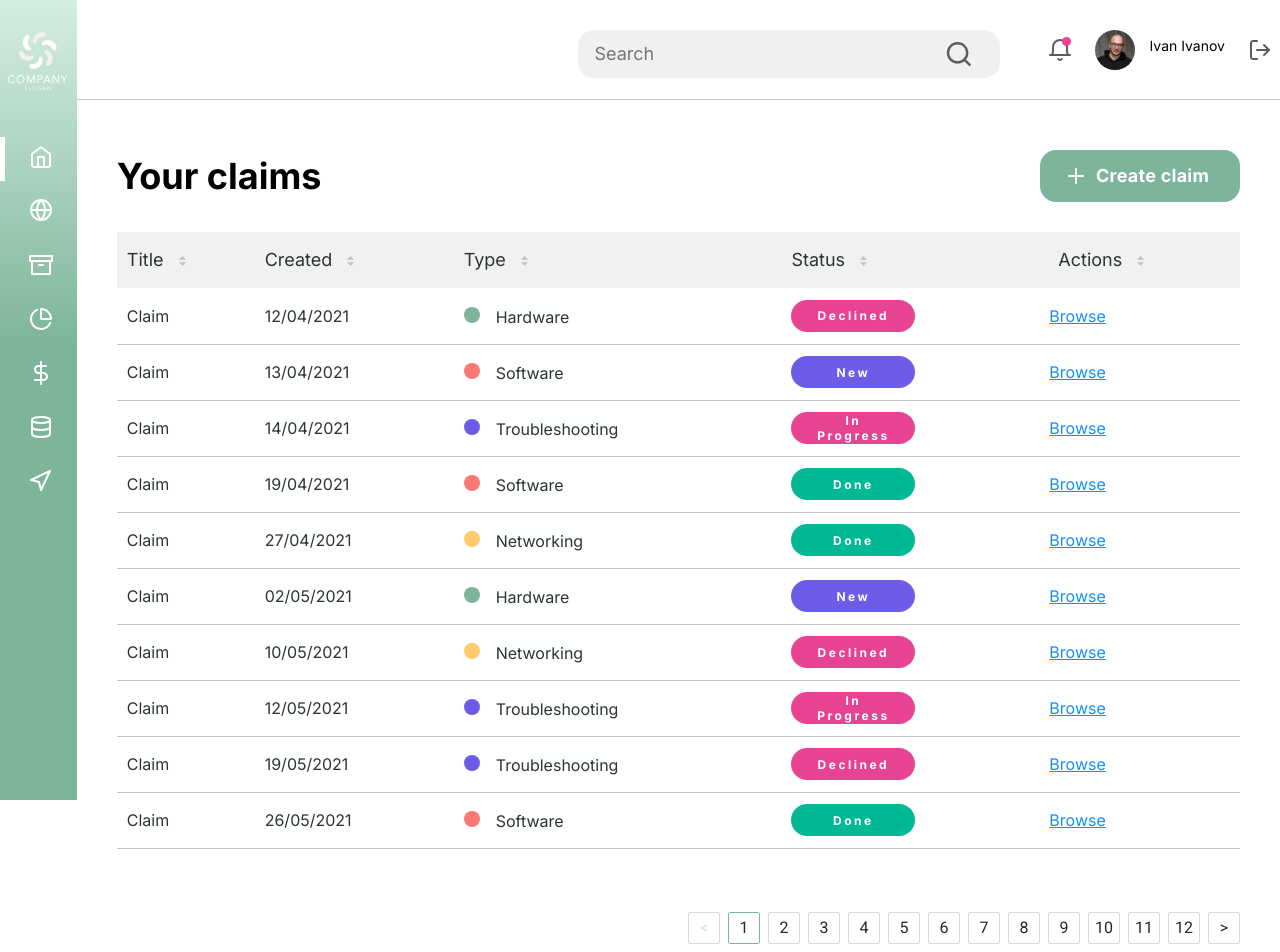
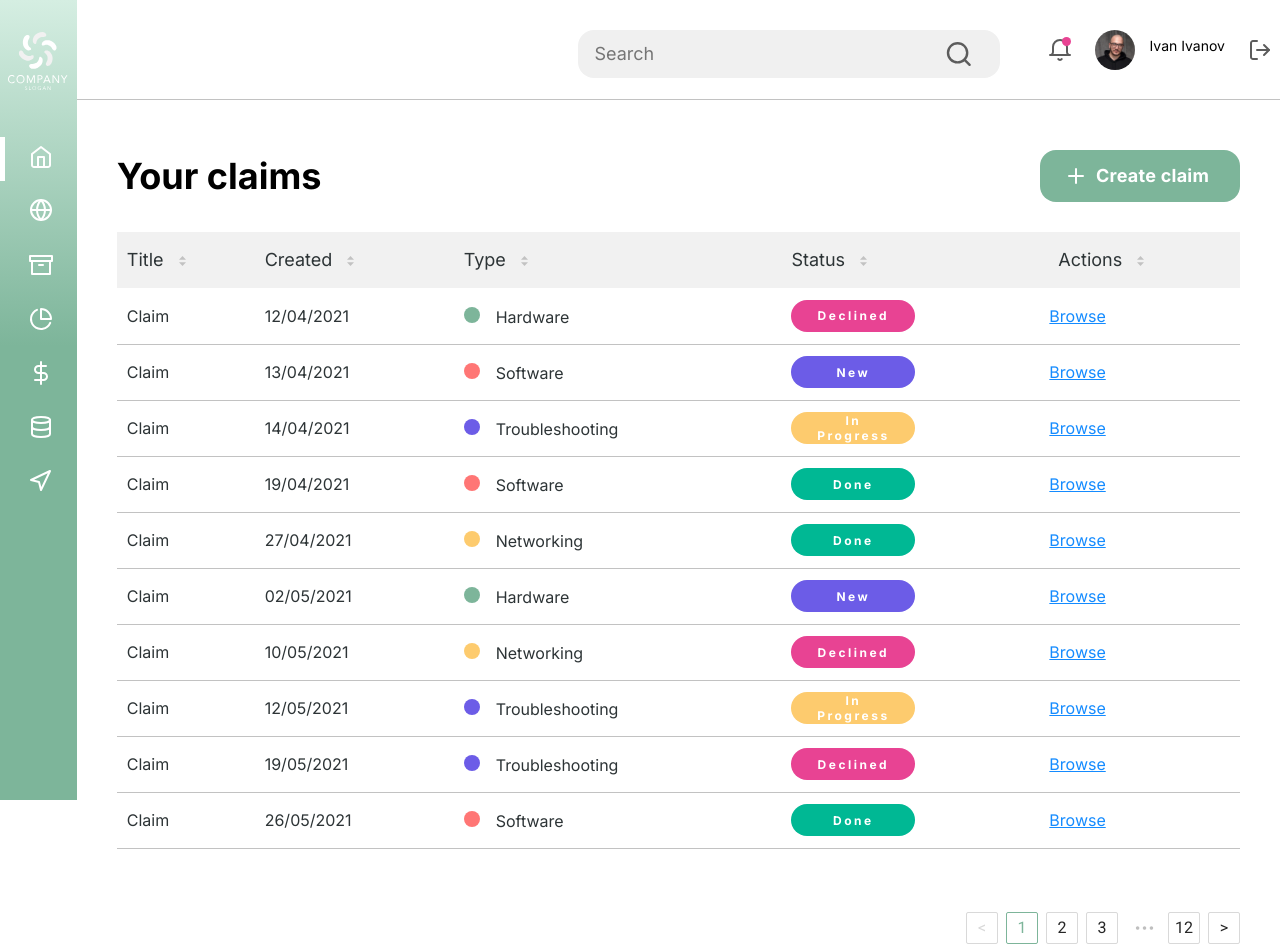
Before and after one commit to HarutQanaqaryan/neo-project, a React (Create React App) app: page / in a window 1280 px wide. Shown: the top 952 px of the page. Built offline with nearby package versions, Linux system fonts and the light colour scheme.

Commit message:
add: did pagination for claims table

```diff
--- a/src/components/pagination.tsx
+++ b/src/components/pagination.tsx
@@ -1,9 +1,9 @@
-import { SlowBuffer } from "buffer";
 import { useEffect, useState } from "react";
 import { NavLink, useLocation } from "react-router-dom";
 import { paginationsNumberCells } from "../helpers/paginetionNumbers";
 import "../styles/pagination.scss";
 import { PaginationNavLink } from "./paginationLink";
+import elipsis from "../assets/icons/pagination-elipsis.svg";
 
 interface PageType {
   claimPerPage: number;
@@ -21,6 +21,8 @@ export const Pagination = (prop: PageType) => {
   const [isFistElem, setIsFirstElem] = useState(true);
   const [isLastElem, setIsLastElem] = useState(false);
   const url = useLocation();
+  let beforePages = prop.currentPage - 2;
+  let afterPages = prop.currentPage + 2;
 
   useEffect(() => {
     sessionStorage.setItem("Current Page", String(prop.currentPage));
@@ -39,6 +41,17 @@ export const Pagination = (prop: PageType) => {
     );
   }, [prop.currentPage, pageNums.length]);
 
+  const renderPaginate = (num: number, current: boolean) => {
+    return (
+      <PaginationNavLink
+        url={url.pathname}
+        current={current}
+        num={num}
+        paginate={prop.paginate}
+        key={Math.random()}
+      />
+    );
+  };
   return (
     <div className="your-claims-pagination">
       <NavLink
@@ -50,15 +63,32 @@ export const Pagination = (prop: PageType) => {
       >
         {"<"}
       </NavLink>
-      {pageNums.map((el: any) => (
-        <PaginationNavLink
-          url={url.pathname}
-          current={el.current}
-          num={el.num}
-          paginate={prop.paginate}
-          key={Math.random()}
-        />
-      ))}
+      <>
+        {renderPaginate(pageNums[0].num, pageNums[0].current)}
+        {prop.currentPage > 3 && (
+          <img src={elipsis} alt="Ellipsis" className="pagination-ellipsis" />
+        )}
+        {pageNums.map((el) => {
+          if (el.num === 1) {
+            return false;
+          }
+          if (el.num === pageNums.length) {
+            return false;
+          }
+          if (el.num >= beforePages && el.num <= prop.currentPage)
+            return renderPaginate(el.num, el.current);
+          if (el.num <= afterPages && el.num >= prop.currentPage)
+            return renderPaginate(el.num, el.current);
+          return true;
+        })}
+        {prop.currentPage < pageNums.length - 2 && (
+          <img src={elipsis} alt="Ellipsis" className="pagination-ellipsis" />
+        )}
+        {renderPaginate(
+          pageNums[pageNums.length - 1].num,
+          pageNums[pageNums.length - 1].current
+        )}
+      </>
       <NavLink
         to={`${url.pathname}`}
         className={`pagination-item ${
--- a/src/helpers/checkClaimStatusColor.ts
+++ b/src/helpers/checkClaimStatusColor.ts
@@ -1,12 +1,9 @@
 export const checkClaimStatusColor = (status: string) => {
   switch (status) {
-    case "Declined": {
-      return "#E84393";
-    }
     case "New": {
       return "#6C5CE7";
     }
-    case "In progress": {
+    case "In Progress": {
       return "#FDCB6E";
     }
     case "Done": {
--- a/src/helpers/checkClaimTypeColor.ts
+++ b/src/helpers/checkClaimTypeColor.ts
@@ -1,8 +1,5 @@
 export const checkClaimTypeColor = (type: string) => {
   switch (type) {
-    case "Hardwere": {
-      return { background: "#7DB59A" };
-    }
     case "Software": {
       return { background: "#FF7675" };
     }
--- a/src/styles/pagination.scss
+++ b/src/styles/pagination.scss
@@ -22,8 +22,12 @@
     border: 1px solid #7db59a;
   }
 }
+.pagination-ellipsis {
+  padding-left: 10px;
+}
 .current {
   border: 1px solid #7db59a;
+  color:  #7db59a;
 }
 
 .pagination-prev-next_disabled {
```
Also changed, not shown: src/assets/icons/pagination-elipsis.svg (added).
